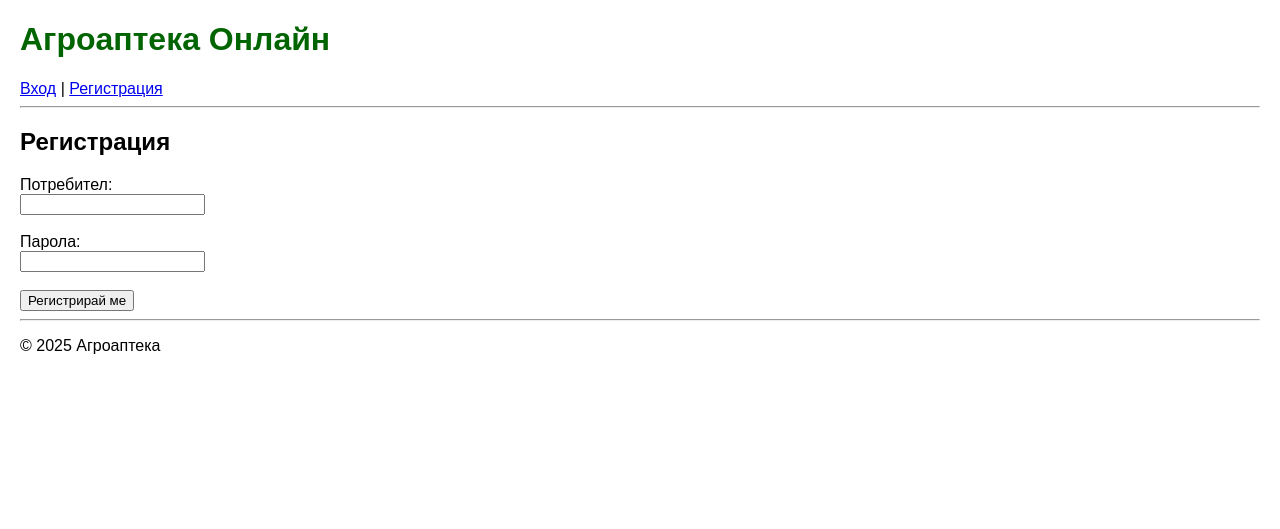
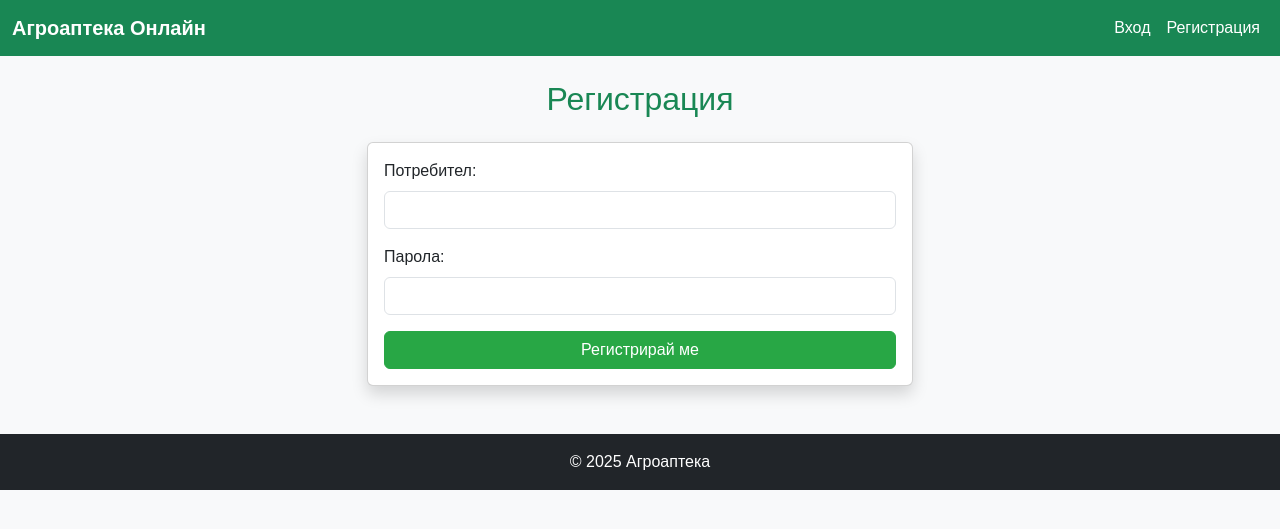
Before and after one commit to stoyanoff/Shop, a Flask app: page /register in a window 1280 px wide. Shown: the top 529 px of the page. Run offline with Flask 3, Linux system fonts and the light colour scheme.

Commit message:
Added Bootstrap design

```diff
--- a/config.py
+++ b/config.py
@@ -1,7 +1,7 @@
 DB_CONFIG = {
-    "host": "localhost",
-    "user": "root",
-    "password": "password",
+    "host": "192.168.1.133",
+    "user": "shop",
+    "password": "882868648",
     "database": "shop"
 }
 
--- a/static/style.css
+++ b/static/style.css
@@ -1,18 +1,39 @@
 body {
   font-family: Arial, sans-serif;
-  margin: 20px;
+  background-color: #f8f9fa;
 }
 
-h1 a {
-  text-decoration: none;
-  color: darkgreen;
+.navbar-brand {
+  font-weight: bold;
 }
 
-ul {
-  list-style: none;
-  padding: 0;
+.card {
+  transition: transform 0.2s;
 }
 
-li {
-  margin: 5px 0;
+.card:hover {
+  transform: translateY(-5px);
 }
+
+.table-success th {
+  background-color: #28a745;
+  color: white;
+}
+
+.btn-success {
+  background-color: #28a745;
+  border-color: #28a745;
+}
+
+.btn-success:hover {
+  background-color: #218838;
+  border-color: #1e7e34;
+}
+
+.alert-info {
+  border-color: #17a2b8;
+}
+
+.alert-success {
+  border-color: #28a745;
+}
--- a/templates/base.html
+++ b/templates/base.html
@@ -3,30 +3,54 @@
 
 <head>
   <meta charset="utf-8">
+  <meta name="viewport" content="width=device-width, initial-scale=1">
   <title>Агроаптека</title>
+  <!-- Bootstrap CSS -->
+  <link href="https://cdn.jsdelivr.net/npm/bootstrap@5.3.0/dist/css/bootstrap.min.css" rel="stylesheet">
   <link rel="stylesheet" href="{{ url_for('static', filename='style.css') }}">
 </head>
 
 <body>
-  <header>
-    <h1><a href="/">Агроаптека Онлайн</a></h1>
-    <nav>
-      {% if session.username %}
-      Здравей, {{ session.username }} | <a href="{{ url_for('cart') }}">Количка</a> | <a
-        href="{{ url_for('logout') }}">Изход</a>
-      {% else %}
-      <a href="{{ url_for('login') }}">Вход</a> | <a href="{{ url_for('register') }}">Регистрация</a>
-      {% endif %}
-    </nav>
-    <hr>
-  </header>
-  <main>
+  <nav class="navbar navbar-expand-lg navbar-light bg-success">
+    <div class="container-fluid">
+      <a class="navbar-brand text-white" href="/">Агроаптека Онлайн</a>
+      <button class="navbar-toggler" type="button" data-bs-toggle="collapse" data-bs-target="#navbarNav"
+        aria-controls="navbarNav" aria-expanded="false" aria-label="Toggle navigation">
+        <span class="navbar-toggler-icon"></span>
+      </button>
+      <div class="collapse navbar-collapse" id="navbarNav">
+        <ul class="navbar-nav ms-auto">
+          {% if session.username %}
+          <li class="nav-item">
+            <span class="nav-link text-white">Здравей, {{ session.username }}</span>
+          </li>
+          <li class="nav-item">
+            <a class="nav-link text-white" href="{{ url_for('cart') }}">Количка</a>
+          </li>
+          <li class="nav-item">
+            <a class="nav-link text-white" href="{{ url_for('logout') }}">Изход</a>
+          </li>
+          {% else %}
+          <li class="nav-item">
+            <a class="nav-link text-white" href="{{ url_for('login') }}">Вход</a>
+          </li>
+          <li class="nav-item">
+            <a class="nav-link text-white" href="{{ url_for('register') }}">Регистрация</a>
+          </li>
+          {% endif %}
+        </ul>
+      </div>
+    </div>
+  </nav>
+  <main class="container mt-4">
     {% block content %}{% endblock %}
   </main>
-  <footer>
-    <hr>
-    <p>© 2025 Агроаптека</p>
+  <footer class="bg-dark text-white text-center py-3 mt-5">
+    <p class="mb-0">© 2025 Агроаптека</p>
   </footer>
+  <!-- Bootstrap JS -->
+  <script src="https://cdn.jsdelivr.net/npm/bootstrap@5.3.0/dist/js/bootstrap.bundle.min.js"></script>
+
 </body>
 
 </html>
--- a/templates/checlout.html
+++ /dev/null
@@ -1,6 +0,0 @@
-{% extends "base.html" %}
-{% block content %}
-<h2>Поръчката е приета!</h2>
-<p>Номер на поръчка: {{ order_id }}</p>
-<a href="{{ url_for('index') }}">⬅ Обратно в магазина</a>
-{% endblock %}
--- a/templates/register.html
+++ b/templates/register.html
@@ -1,11 +1,23 @@
 {% extends "base.html" %}
 {% block content %}
-<h2>Регистрация</h2>
-<form method="post">
-  <label>Потребител:</label><br>
-  <input type="text" name="username" required><br><br>
-  <label>Парола:</label><br>
-  <input type="password" name="password" required><br><br>
-  <button type="submit">Регистрирай ме</button>
-</form>
+<div class="row justify-content-center">
+  <div class="col-md-6">
+    <h2 class="text-center text-success mb-4">Регистрация</h2>
+    <div class="card shadow">
+      <div class="card-body">
+        <form method="post">
+          <div class="mb-3">
+            <label for="username" class="form-label">Потребител:</label>
+            <input type="text" class="form-control" id="username" name="username" required>
+          </div>
+          <div class="mb-3">
+            <label for="password" class="form-label">Парола:</label>
+            <input type="password" class="form-control" id="password" name="password" required>
+          </div>
+          <button type="submit" class="btn btn-success w-100">Регистрирай ме</button>
+        </form>
+      </div>
+    </div>
+  </div>
+</div>
 {% endblock %}
```
Also changed, not shown: templates/cart.html (+15 -5 lines), templates/checkout.html (added, +14 -0 lines), templates/index.html (+14 -8 lines), templates/login.html (+20 -8 lines), templates/product.html (+17 -6 lines), static/images/product-placeholder.jpg (added), static/images/product-placeholder.png (added).
